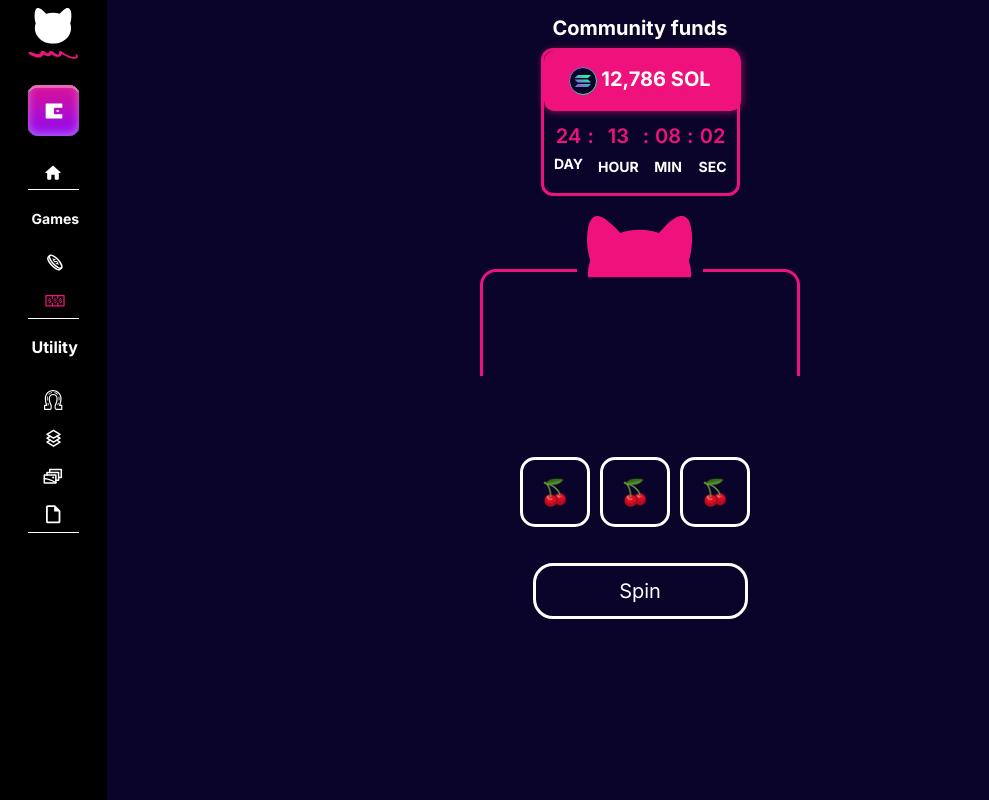
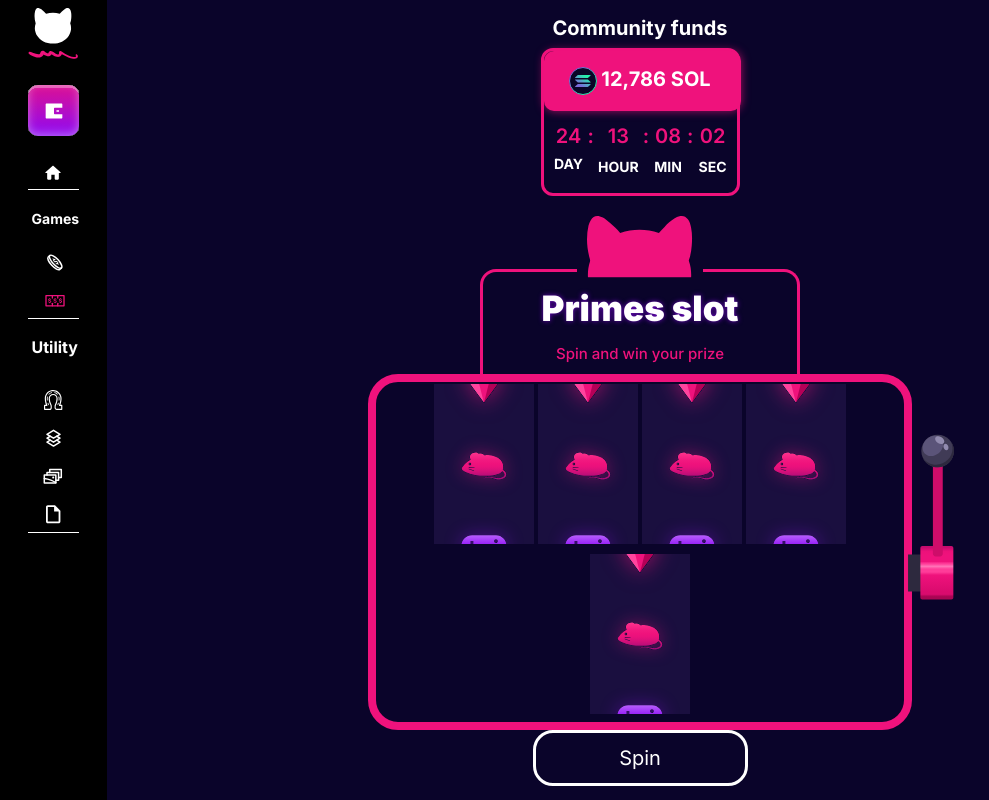
Before and after one commit to sapan-ninja/prime-slot, a Next.js app: page / in a window 1280 px wide. Shown: the whole page, without its empty margins (0-989 px from the left). Built offline with nearby package versions, Linux system fonts and the light colour scheme.

Commit message:
add scroll handle

```diff
--- a/src/components/Scroller.tsx
+++ b/src/components/Scroller.tsx
@@ -1,12 +1,15 @@
 import { useRef, useState } from 'react';
 
 function Scroller() {
-    const [fruit1, setFruit1] = useState("🍒");
-    const [fruit2, setFruit2] = useState("🍒");
-    const [fruit3, setFruit3] = useState("🍒");
+    const [div, setDiv] = useState<number[]>([])
+    const [fruit1, setFruit1] = useState("diamond");
+    const [fruit2, setFruit2] = useState("mouse");
+    const [fruit3, setFruit3] = useState("remote");
+    const [fruit4, setFruit4] = useState("solCoin");
+    const [fruit5, setFruit5] = useState("swords");
     const [rolling, setRolling] = useState(false);
-    let slotRef = [useRef(null), useRef(null), useRef(null)];
-    const fruits = ["🍒", "🍉", "🍊", "🍓", "🍇", "🥝"]
+    let slotRef = [useRef<HTMLInputElement>(null), useRef<HTMLInputElement>(null), useRef<HTMLInputElement>(null), useRef<HTMLInputElement>(null), useRef<HTMLInputElement>(null)];
+    const fruits = ["diamond", "mouse", "remote", "solCoin", "swords",]
 
     // to trigger roolling and maintain state
     const roll = () => {
@@ -19,12 +22,17 @@ function Scroller() {
         slotRef.forEach((slot, i) => {
             // this will trigger rolling effect
             const selected = triggerSlotRotation(slot.current);
+            console.log("🚀 ~ slotRef.forEach ~ selected", selected)
             if (i + 1 == 1)
                 setFruit1(selected);
             else if (i + 1 == 2)
                 setFruit2(selected);
+            else if (i + 1 == 3)
+                setFruit3(selected);
+            else if (i + 1 == 4)
+                setFruit4(selected);
             else
-                setFruit3(selected);
+                setFruit5(selected);
         });
     };
 
@@ -34,11 +42,22 @@ function Scroller() {
             ref.style.top = `${top}px`;
         }
         let options = ref.children;
+        // console.log("🚀 ~ triggerSlotRotation ~ options", options)
+        // console.log("🚀 ~ triggerSlotRotation ~ options", options[2].style.backgroundColor='white')
         let randomOption = Math.floor(
             Math.random() * fruits.length
         );
         let choosenOption = options[randomOption];
+
+
+
+
+        let ab = [];
+        ab.push(randomOption)
+        setDiv(ab)
         setTop(-choosenOption.offsetTop + 2);
+        console.log("🚀 ~ triggerSlotRotation ~ choosenOption.offsetTop ", choosenOption.offsetTop)
+        console.log("🚀 ~ triggerSlotRotation ~ choosenOption.offsetTop +2 ", choosenOption.offsetTop + 2)
         return fruits[randomOption];
     };
 
@@ -52,50 +71,92 @@ function Scroller() {
                         <h2>
 
                             <img src="/assets/catHead.svg" alt="cat" />
+                            <div className="col primeSlotText">
+                                <p>Primes slot</p>
+                                <p className="pinkTextColor">Spin and win your prize</p>
+                            </div>
 
 
                         </h2>
                     </span>
                 </div>
             </div>
-            <div className="slots mt-5">
 
-                <div className="col text-center">
+            <div className="slots  ">
+                <div className="row d-flex justify-content-center">
 
+                    <div className="col-5 text-center slotsDiv">
+                    <div className="handle">
+                            <img src="/assets/items/handle.svg" alt="handle" />
+                        </div>
                         <div className="slot">
-                        <section>
-                            <div className="container" ref={slotRef[0]}>
+                            <section className=''>
+                                <div className="container p-0 myImgContainer " ref={slotRef[0]}>
                                     {fruits.map((fruit, i) => (
                                         <div key={i}>
-                                        <span>{fruit}</span>
+                                            <span className="myImgSpan">
+                                                <img src={`/assets/items/${fruit}.svg`} width="80" height="80" alt={fruit} />
+                                            </span>
                                         </div>
                                     ))}
                                 </div>
                             </section>
                         </div>
                         <div className="slot">
-                        <section>
-                            <div className="container" ref={slotRef[1]}>
+                            <section className=''>
+                                <div className="container p-0 myImgContainer" ref={slotRef[1]}>
                                     {fruits.map((fruit, i) => (
                                         <div key={i}>
-                                        <span>{fruit}</span>
+                                            <span>
+                                                <img src={`/assets/items/${fruit}.svg`} width="80" height="80" alt={fruit} />
+                                            </span>
                                         </div>
                                     ))}
                                 </div>
                             </section>
                         </div>
                         <div className="slot">
-                        <section>
-                            <div className="container" ref={slotRef[2]}>
+                            <section className=''>
+                                <div className="container p-0 myImgContainer" ref={slotRef[2]}>
                                     {fruits.map((fruit, i) => (
                                         <div key={i}>
-                                        <span>{fruit}</span>
+                                            <span className='myImgSpan'>
+                                                <img src={`/assets/items/${fruit}.svg`} width="80" height="80" alt={fruit} />
+                                            </span>
+                                        </div>
+                                    ))}
+                                </div>
+                            </section>
+                        </div>
+                        <div className="slot">
+                            <section className=''>
+                                <div className="container p-0 myImgContainer" ref={slotRef[3]}>
+                                    {fruits.map((fruit, i) => (
+                                        <div key={i}>
+                                            <span>
+                                                <img src={`/assets/items/${fruit}.svg`} width="80" height="80" alt={fruit} />
+                                            </span>
+                                        </div>
+                                    ))}
+                                </div>
+                            </section>
+                        </div>
+                        <div className="slot">
+                            <section className=''>
+                                <div className="container p-0 myImgContainer" ref={slotRef[4]}>
+                                    {fruits.map((fruit, i) => (
+                                        <div key={i} className={i == 1 ? 'blurImg' : ''}>
+                                            <span>
+                                                <img src={`/assets/items/${fruit}.svg`} width="80" height="80" alt={fruit} />
+                                            </span>
                                         </div>
                                     ))}
                                 </div>
                             </section>
                         </div>
                     </div>
+                </div>
+
                 <div className="col text-center">
                     <button
 
--- a/src/styles/globals.css
+++ b/src/styles/globals.css
@@ -143,23 +143,53 @@ a {
   text-align: center;
 }
 
+.primeSlotText {
+  position: absolute;
+  top: 15px;
+  left: 10px;
+  right: 10px;
+}
+.primeSlotText p:first-child {
+  font-size: 35px;
+  color: #ffffff;
+  text-shadow: 0px 0px 5px rgba(141, 10, 244, 0.72);
+  /* font-family: 'Garet'; */
+  font-weight: 850;
+}
 .slot {
   position: relative;
   display: inline-block;
-  height: 100px;
-  width: 80px;
+  height: 160px;
+  width: 100px;
+  background: #1a0f3f;
+  margin: 2px;
+  overflow: hidden;
 }
+.slot img {
+}
+.slotsDiv {
+  border: 8px solid #ef127c;
+  border-radius: 30px;
+  height: auto;
+}
+.handle {
+  position: absolute;
+  right: 25.5%;
+  bottom: 25%;
+}
+/* .myImgContainer  div:nth-child(2) span {
+  background-color: #fff;
+} */
 
 section {
+  margin-top: -40px;
+  margin-bottom: -40px;
   position: absolute;
-  border-radius: 15px !important;
-  border: 3px solid rgb(255, 255, 255) !important;
-  width: 70px;
-  height: 70px;
+  width: 100px;
+  height: 230px;
   overflow: hidden;
   background-color: transparent;
   border-radius: 2px;
-  border: 1px solid lightgrey;
   color: white;
   font-family: sans-serif;
   text-align: center;
@@ -213,6 +243,7 @@ section {
 .line {
   display: block;
   margin: 25px;
+  margin-bottom: -10px !important;
 }
 .line h2 {
   font-size: 15px;
```
Also changed, not shown: public/assets/items/handle.svg (added). Lines whose indentation alone changed are shown as unchanged.
